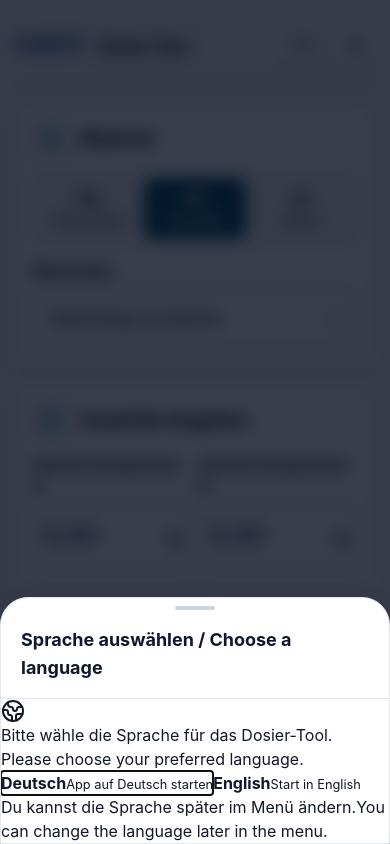
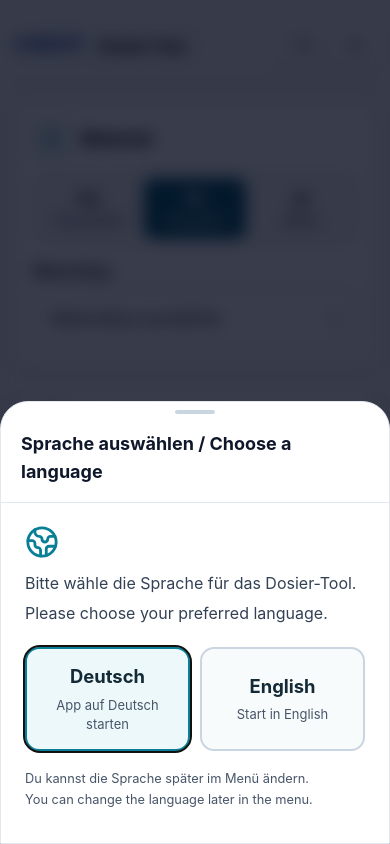
Before and after one commit to DtyPnt71/dosing-android, a React (Vite) app: page / in a window 390 px wide. Shown: the top 844 px of the page. Built offline with nearby package versions, Linux system fonts and the light colour scheme; what @capacitor/core would draw is missing.

Commit message:
style(onboarding): clean responsive language selector and guided spotlight tour

```diff
--- a/src/styles.css
+++ b/src/styles.css
@@ -327,3 +327,67 @@ body { background: #f1f5f8; }
   .result-main { display: flex; flex-wrap: wrap; }
   .result-status { text-align: left; }
 }
+
+
+/* First-run setup and guided introduction (app-local, no tracking). */
+.intro-language { padding: 22px 24px 28px; color: #334155; }
+.intro-language-icon { width: 34px; height: 34px; margin-bottom: 12px; color: #087f96; }
+.intro-language > p { margin: 0 0 6px; line-height: 1.5; }
+.intro-language-options { display: grid; grid-template-columns: 1fr 1fr; gap: 10px; margin: 22px 0 18px; }
+.intro-language-options button {
+  display: grid; min-height: 96px; align-content: center; gap: 5px; padding: 14px 10px;
+  border: 2px solid #cbd5e1; border-radius: 14px; background: #f8fbfc; color: #142b37;
+  cursor: pointer; text-align: center; transition: border-color .15s ease, background-color .15s ease;
+}
+.intro-language-options button:hover, .intro-language-options button:focus-visible {
+  border-color: #087f96; background: #edf8fa; outline-offset: 2px;
+}
+.intro-language-options strong { font-size: 1.15rem; }
+.intro-language-options small { color: #475569; font-size: .81rem; }
+.intro-language .intro-language-hint { color: #475569; font-size: .8rem; }
+.intro-language-hint span { display: block; margin-top: 2px; }
+
+.intro-tour-layer { position: fixed; inset: 0; z-index: 9999; isolation: isolate; }
+.intro-tour-dim { position: fixed; inset: 0; background: rgba(12, 28, 40, .67); }
+.intro-tour-highlight {
+  position: fixed; pointer-events: none; border: 2px solid #5bd1e0; border-radius: 17px;
+  box-shadow: 0 0 0 120vmax rgba(12,28,40,.67), 0 0 0 4px rgba(91,209,224,.22);
+  transition: top .1s ease, left .1s ease, width .1s ease, height .1s ease;
+}
+.intro-tour-panel {
+  position: fixed; z-index: 1; left: 50%; bottom: max(16px, env(safe-area-inset-bottom));
+  transform: translateX(-50%); width: min(440px, calc(100vw - 28px));
+  max-height: min(390px, 60dvh); overflow-y: auto; padding: 22px 22px 18px;
+  border: 1px solid #bddbe3; border-radius: 18px; background: white;
+  box-shadow: 0 22px 70px rgba(0, 18, 30, .3);
+  color: #172c38; outline: none;
+}
+.intro-tour-topline { display: flex; justify-content: space-between; gap: 12px; font-size: .78rem; color: #446475; font-weight: 700; }
+.intro-tour-progress { display: flex; gap: 5px; margin-top: 10px; }
+.intro-tour-progress span { height: 4px; border-radius: 4px; background: #dce8ec; flex: 1; }
+.intro-tour-progress .is-active { background: #087f96; }
+.intro-tour-panel h2 { font-size: 1.18rem; font-weight: 800; letter-spacing: -.02em; margin: 18px 0 8px; }
+.intro-tour-panel p { margin: 0 0 19px; color: #334155; line-height: 1.55; font-size: .92rem; }
+.intro-tour-actions, .intro-tour-actions > div { display: flex; gap: 8px; align-items: center; }
+.intro-tour-actions { justify-content: space-between; }
+.intro-tour-actions button { display: inline-flex; align-items: center; justify-content: center; gap: 6px; min-height: 42px; padding: 9px 12px; border-radius: 10px; cursor: pointer; font-size: .88rem; font-weight: 650; }
+.intro-tour-skip { border: none; background: transparent; color: #475569; }
+.intro-tour-skip:hover { color: #092f44; background: #eef5f8; }
+.intro-tour-back { border: 1px solid #cbd5e1; color: #294655; background: white; }
+.intro-tour-back:hover { background: #f3f8fa; }
+.intro-tour-next { border: 1px solid #075c72; background: #075c72; color: white; }
+.intro-tour-next:hover { background: #064b60; }
+.intro-tour-actions button:focus-visible { outline: 3px solid #2fb8ce; outline-offset: 3px; }
+@media (min-width: 900px) {
+  .intro-tour-panel { left: auto; right: 28px; transform: none; width: 420px; }
+}
+@media (max-width: 375px) {
+  .intro-tour-panel { padding: 16px; max-height: min(360px, 65dvh); }
+  .intro-tour-panel p { font-size: .86rem; }
+  .intro-tour-panel h2 { margin-top: 12px; font-size: 1.08rem; }
+  .intro-tour-actions button { padding: 8px 9px; font-size: .8rem; }
+}
+@media (prefers-reduced-motion: reduce) {
+  .intro-tour-highlight { transition: none; }
+  .intro-language-options button { transition: none; }
+}
```
